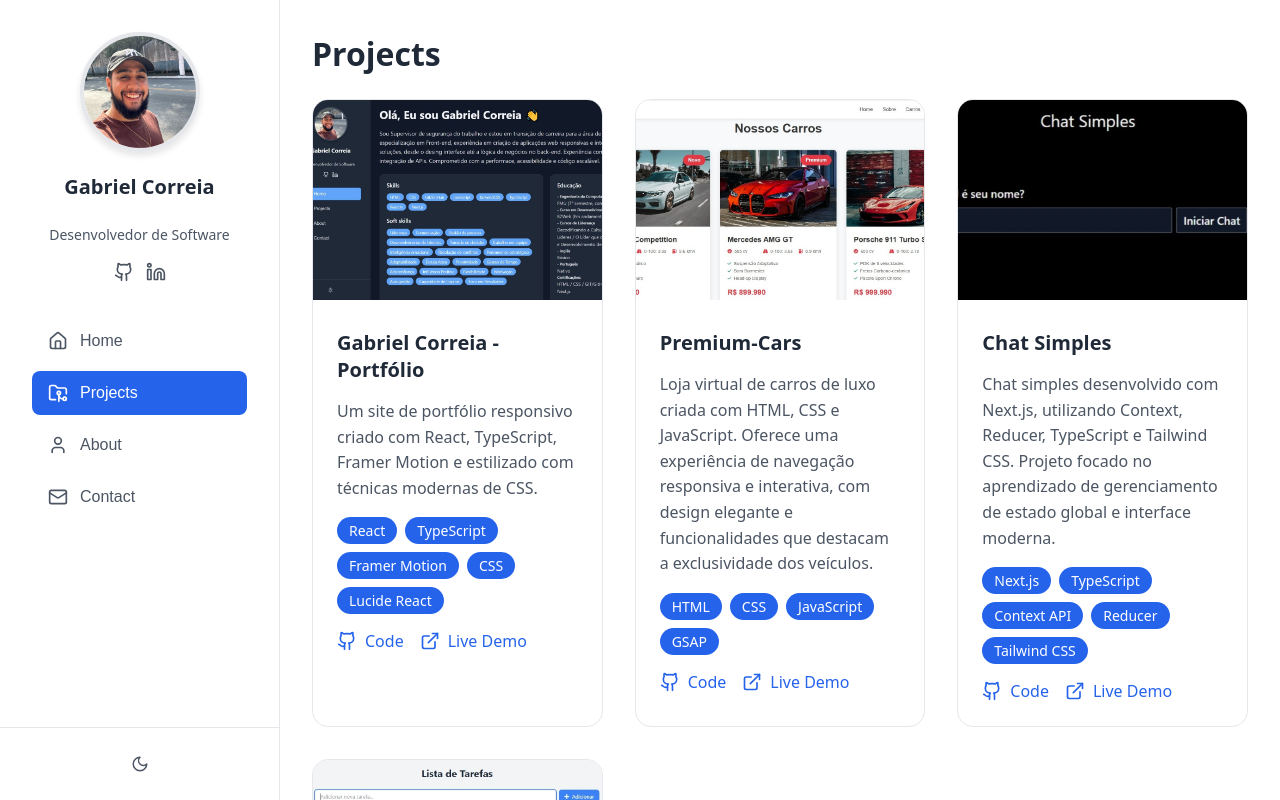
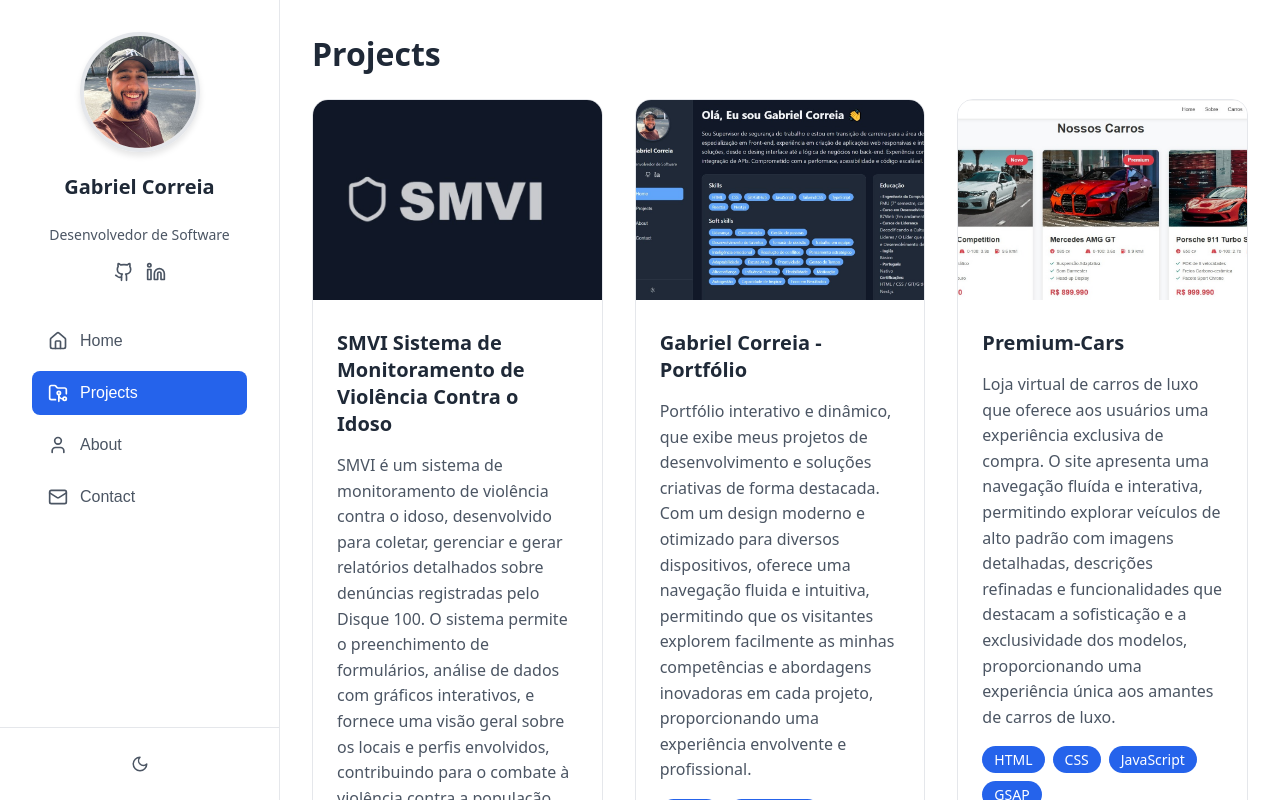
Before and after one commit to GabrielCorreiadev/Portfolio, a React (Vite) app: page / in a window 1280 px wide. Both pictures are taken after a click on the button "Veja meus projetos". Shown: the top 800 px of the page. Built offline with nearby package versions, Linux system fonts and the light colour scheme.

Commit message:
feat: Atualiza descrições de projetos e adiciona novo projeto em desenvolvimento.

```diff
--- a/src/Components/ProjectsSection.tsx
+++ b/src/Components/ProjectsSection.tsx
@@ -5,6 +5,7 @@ import PremiusCarImg from '../assets/PremiusCarImg.jpeg'
 import PorfolioImg from '../assets/Portfolio.jpeg'
 import ListaDeTarefasImg from '../assets/lista de tarefas.jpeg'
 import ChatSimplesImg from '../assets/chatsimples.jpeg'
+import SmviImage from '../assets/smvi.jpeg'
 
 // Definindo o tipo para os projetos
 interface Project {
@@ -125,8 +126,16 @@ const ProjectsSection: React.FC<ProjectsSectionProps> = ({ projects }) => {
 // Dados de projetos de exemplo para passar como props
 const projects: Project[] = [
   {
+    title: 'SMVI Sistema de Monitoramento de Violência Contra o Idoso',
+    description: 'SMVI é um sistema de monitoramento de violência contra o idoso, desenvolvido para coletar, gerenciar e gerar relatórios detalhados sobre denúncias registradas pelo Disque 100. O sistema permite o preenchimento de formulários, análise de dados com gráficos interativos, e fornece uma visão geral sobre os locais e perfis envolvidos, contribuindo para o combate à violência contra a população idosa.',
+    tech: ['NextJs', 'TypeScript', 'Framer Motion', 'TailwindCSS', 'Lucide React'],
+    image: SmviImage,
+    codeLink: 'https://github.com/GabrielCorreiadev/SMVI-Sistema-de-Monitoramento-de-Violencia-Contra-o-Idoso',
+    liveDemoLink: 'Em desenvolvimento',
+  },
+  {
     title: 'Gabriel Correia - Portfólio',
-    description: 'Um site de portfólio responsivo criado com React, TypeScript, Framer Motion e estilizado com técnicas modernas de CSS.',
+    description: 'Portfólio interativo e dinâmico, que exibe meus projetos de desenvolvimento e soluções criativas de forma destacada. Com um design moderno e otimizado para diversos dispositivos, oferece uma navegação fluida e intuitiva, permitindo que os visitantes explorem facilmente as minhas competências e abordagens inovadoras em cada projeto, proporcionando uma experiência envolvente e profissional.',
     tech: ['React', 'TypeScript', 'Framer Motion', 'CSS', 'Lucide React'],
     image: PorfolioImg,
     codeLink: 'https://github.com/GabrielCorreiadev/Portfolio.git',
@@ -135,7 +144,7 @@ const projects: Project[] = [
 
   {
     title: 'Premium-Cars',
-    description: 'Loja virtual de carros de luxo criada com HTML, CSS e JavaScript. Oferece uma experiência de navegação responsiva e interativa, com design elegante e funcionalidades que destacam a exclusividade dos veículos.',
+    description: 'Loja virtual de carros de luxo que oferece aos usuários uma experiência exclusiva de compra. O site apresenta uma navegação fluída e interativa, permitindo explorar veículos de alto padrão com imagens detalhadas, descrições refinadas e funcionalidades que destacam a sofisticação e a exclusividade dos modelos, proporcionando uma experiência única aos amantes de carros de luxo.',
     tech: ['HTML', 'CSS', 'JavaScript', 'GSAP'],
     image: PremiusCarImg,
     codeLink: 'https://github.com/GabrielCorreiadev/Premium-Cars.git',
@@ -143,7 +152,7 @@ const projects: Project[] = [
   },
   {
     title: 'Chat Simples',
-    description: 'Chat simples desenvolvido com Next.js, utilizando Context, Reducer, TypeScript e Tailwind CSS. Projeto focado no aprendizado de gerenciamento de estado global e interface moderna.',
+    description: 'Chat simples e interativo, projetado para proporcionar uma experiência fluida e dinâmica entre o usuário e o bot. A interface foi desenvolvida para ser intuitiva, permitindo uma troca de mensagens clara e eficiente em uma única tela, com foco em usabilidade e rapidez nas interações.',
     tech: ['Next.js', 'TypeScript', 'Context API', 'Reducer', 'Tailwind CSS'],
     image: ChatSimplesImg,
     codeLink: 'https://github.com/GabrielCorreiadev/Chat-Simples',
@@ -151,7 +160,7 @@ const projects: Project[] = [
   },
   {
     title: 'Lista de Tarefas',
-    description: 'Aplicação de gerenciamento de tarefas desenvolvida com React. Permite adicionar, editar, marcar como concluídas e excluir tarefas, proporcionando uma experiência interativa e intuitiva.',
+    description: 'Aplicação de gerenciamento de tarefas, oferecendo uma forma prática e eficiente de organizar suas atividades. Com funcionalidades de adicionar, editar, concluir e excluir tarefas, proporciona uma experiência fluida e intuitiva para o usuário, facilitando o controle e acompanhamento das tarefas diárias.',
     tech: ['React', 'JavaScript', 'Tailwind CSS'],
     image: ListaDeTarefasImg,
     codeLink: 'https://github.com/GabrielCorreiadev/Lista-de-Tarefas',
```
Also changed, not shown: src/assets/smvi.jpeg (added).
